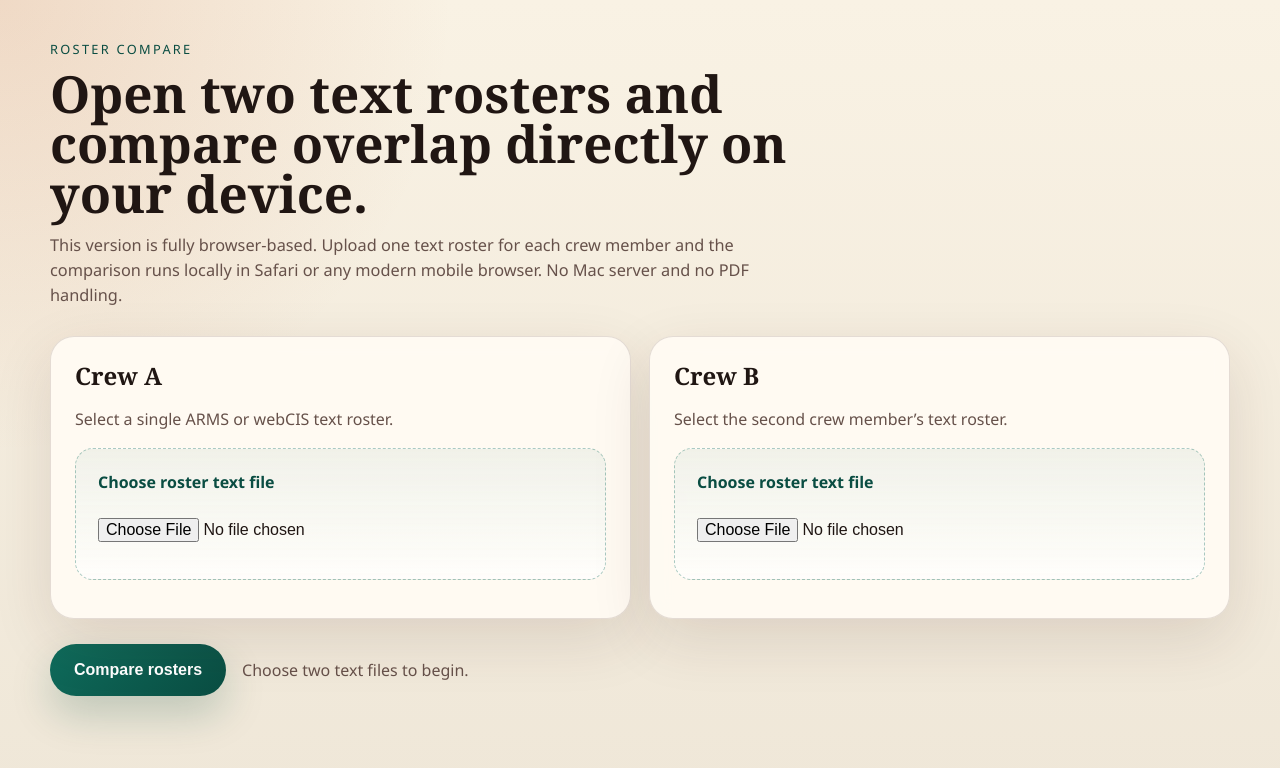
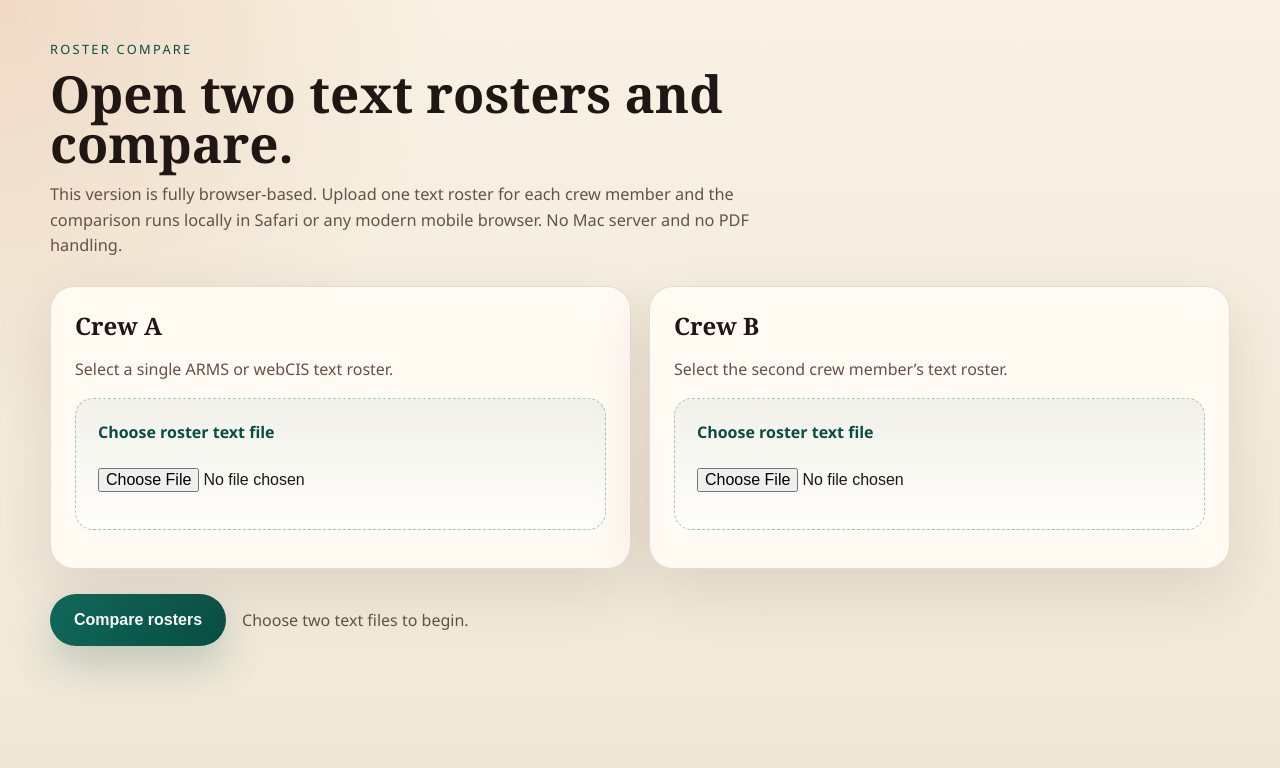
Before and after one commit to RBG-AI26/Roster-Compare, a plain HTML site: page index.html in a window 1280 px wide. Drawn offline with Linux system fonts and the light colour scheme.

Commit message:
Shorten app headline

```diff
--- a/index.html
+++ b/index.html
@@ -16,7 +16,7 @@
     <main class="shell">
       <section class="hero">
         <p class="eyebrow">Roster Compare</p>
-        <h1>Open two text rosters and compare overlap directly on your device.</h1>
+        <h1>Open two text rosters and compare.</h1>
         <p class="intro">
           This version is fully browser-based. Upload one text roster for each crew member and the comparison runs
           locally in Safari or any modern mobile browser. No Mac server and no PDF handling.
```
